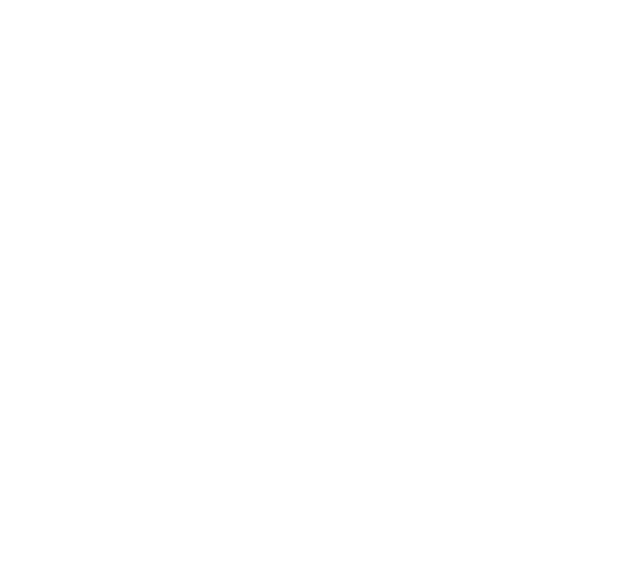
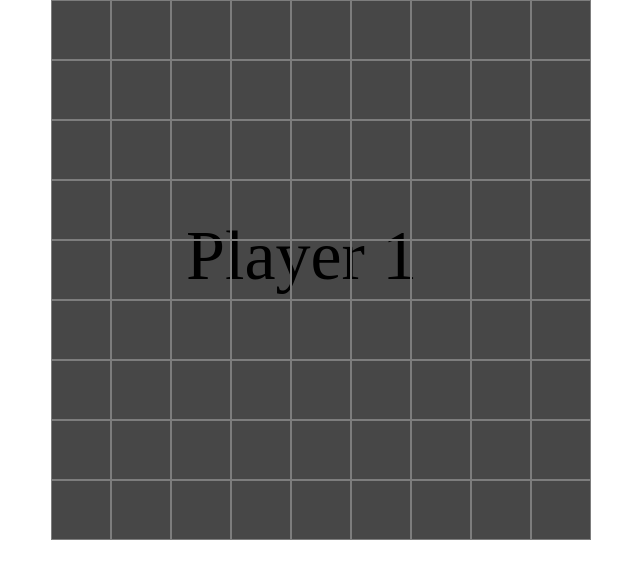
Before and after one commit to farah-najib/frk-24s-J-components, a React (Vite) app: page / in a window 1280 px wide. Shown: the top 578 px of the page, without its empty margins (189-829 px from the left). Built offline with nearby package versions, Linux system fonts and the light colour scheme; a web font is replaced by a local one.

Commit message:
added styling for name behind

```diff
--- a/src/App.jsx
+++ b/src/App.jsx
@@ -1,8 +1,11 @@
 import './index.css'
+
+import Board from './components/Board/Board'
 export default function App() {
     return (
         <>
-          {/* <h1 style={{color: 'black'}}>Hello world</h1> */}
+
+          <Board boardTiles={80}>Player 1</Board>
         </>
     )
 }
--- a/src/components/Board/Board.jsx
+++ b/src/components/Board/Board.jsx
@@ -13,7 +13,6 @@ const Board = ({children, boardTiles, className = ""}) => {
 			<div className={`${styles.board} ${className}`}>
 				<div className={styles.behindCells}>
 					{children}
-
 				</div>
 				{cellsToRender.map((cell, idx) => (
 				<Cell key={idx} />
--- a/src/components/Board/Board.module.css
+++ b/src/components/Board/Board.module.css
@@ -13,9 +13,10 @@
 }
 .behindCells{
     position: absolute;
-    top: 50%;
-    left: 50%;
-    transform: translate(-50%, -50%);
+    top: 40%;
+    left: 25%;
+    translate: (-50%, -50%);
     z-index: 1;
     pointer-events: none;
+    font-size: 70px;
 }
--- a/src/components/Cell/Cell.module.css
+++ b/src/components/Cell/Cell.module.css
@@ -7,7 +7,7 @@
 	justify-content: center;
 
 	cursor: pointer;
-	background-color: #474747;
+	background: none;
 	display: flex;
 	align-items: center;
 	z-index: 2;
```
